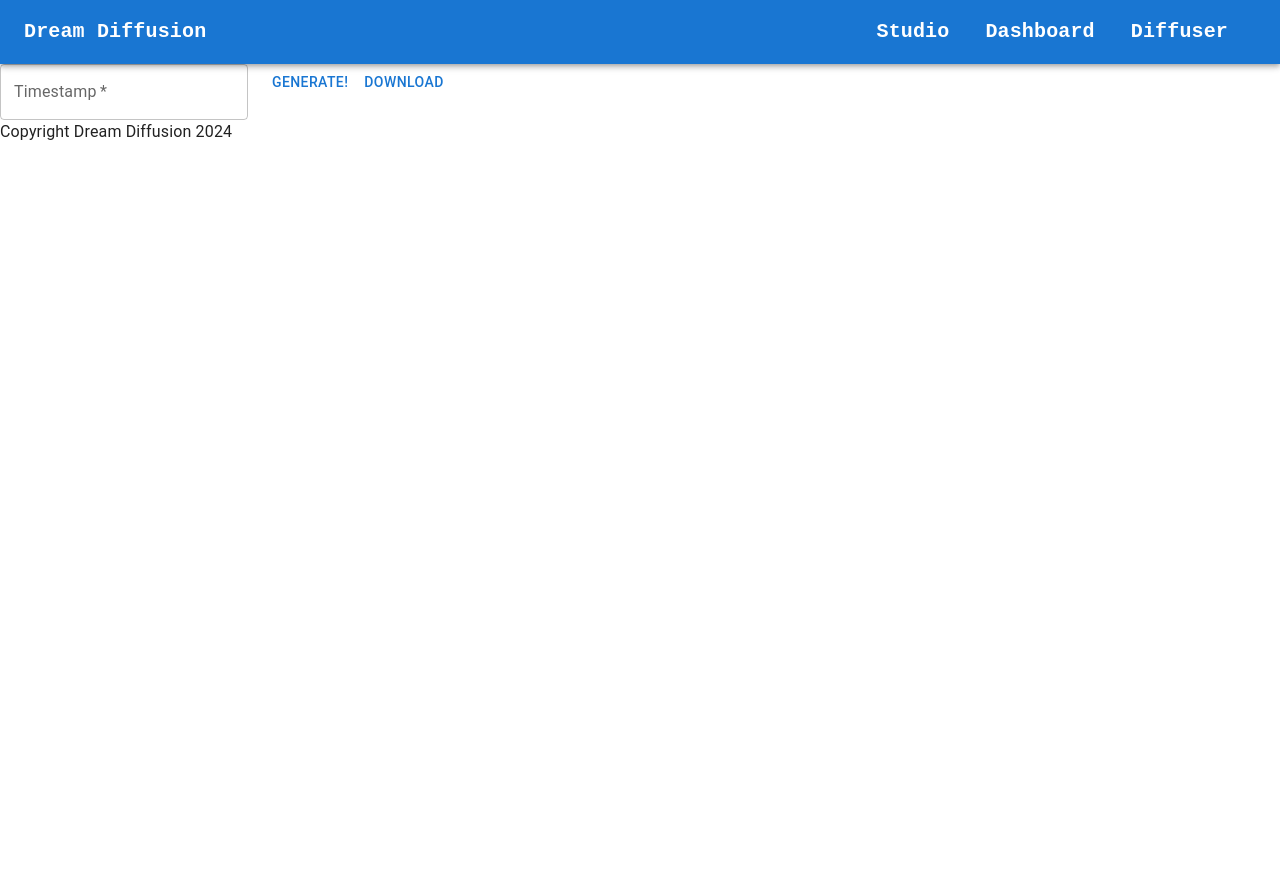
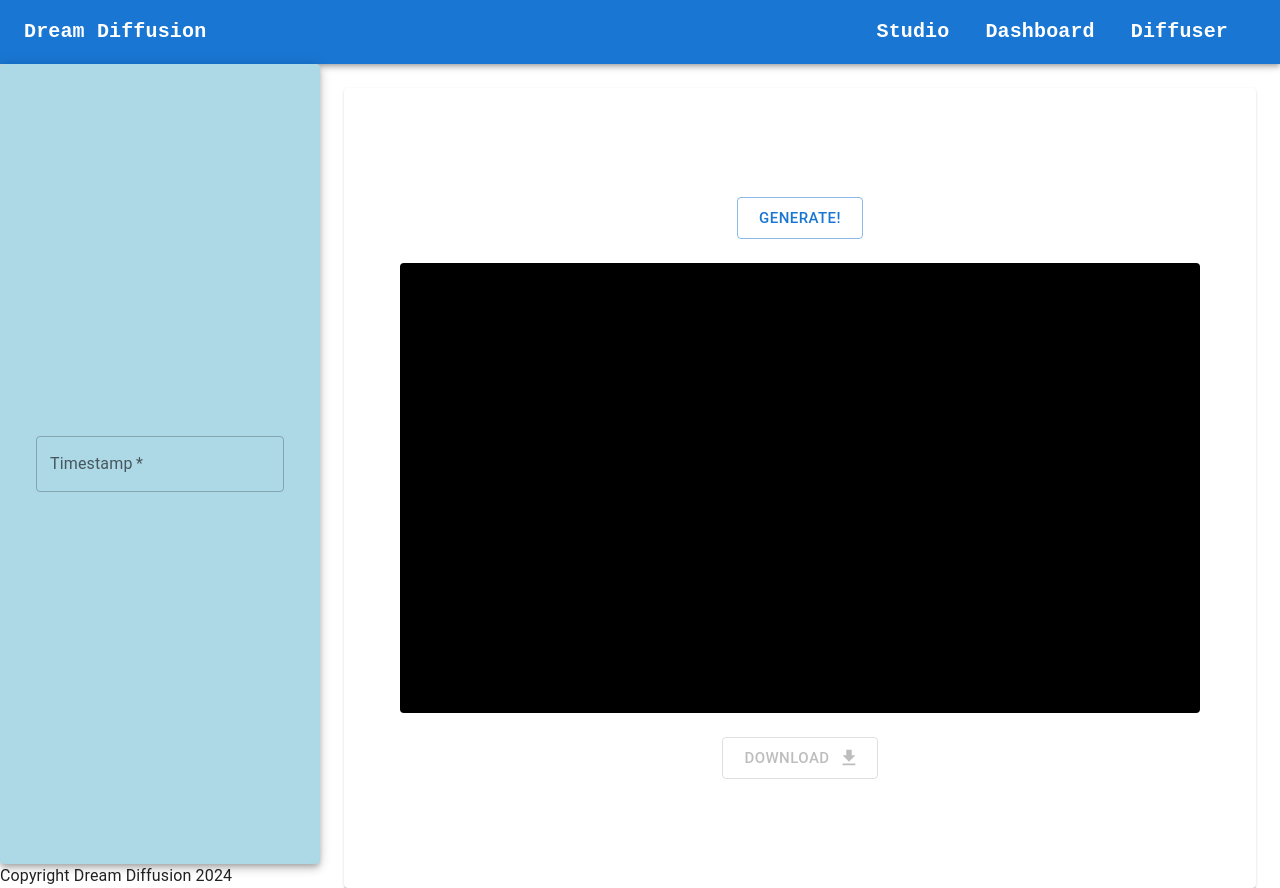
Before and after one commit to Physlex/natHack2024, a React app in the folder src-vite/: page /diffuser in a window 1280 px wide. Before the commit the page ends 800 px from the top, so only its background shows below. Built offline with nearby package versions, Linux system fonts and the light colour scheme; the HTML template or start-up script is replaced by a standard one.

Commit message:
Styling diffusion page, adding black box for video when generated, need to enable download button when finished

```diff
--- a/src-vite/package.json
+++ b/src-vite/package.json
@@ -12,6 +12,7 @@
   "dependencies": {
     "@emotion/react": "^11.13.3",
     "@emotion/styled": "^11.13.0",
+    "@mui/icons-material": "^6.1.7",
     "@mui/material": "^6.1.7",
     "@types/chartjs": "^0.0.31",
     "@types/react-chartjs-2": "^2.0.2",
--- a/src-vite/src/pages/diffuser/Diffuser.tsx
+++ b/src-vite/src/pages/diffuser/Diffuser.tsx
@@ -4,7 +4,8 @@
 
 
 import React, { useState } from "react";
-import { Grid2 as Grid, Stack, TextField, Button, } from "@mui/material";
+import { Grid2 as Grid, Stack, TextField, Button, Paper, Box } from "@mui/material";
+import DownloadIcon from '@mui/icons-material/Download';
 
 
 type SettingProps = {
@@ -88,27 +89,78 @@ export default function Diffuser(): JSX.Element {
 
         }
     }
+    // Enable/disabling download button when it is available
+    const [isDownloadEnabled, setDownloadEnabled] = useState(false);
+    // Temporary code so I do not forget how this works
+    const handleEnableDownload = () => {
+      setDownloadEnabled(true); // Enable the button
+    };
 
     return (
-        <Grid container spacing={2} id="diffuser" component="div">
-            <Grid>
+        <Grid container sx={{ height: '100vh' }}>
+        {/* Left Box */}
+        <Grid size={3}>
+          <Paper elevation={5}
+            sx={{
+              backgroundColor: 'lightblue',
+              height: '100%',
+              display: 'flex',
+              alignItems: 'center',
+              justifyContent: 'center',
+            }}
+          >
             <SettingsMenu>
                 <Setting
                 name="timestamps"
                 label="Timestamp"
                 onChange={handleTimestampChange} />
             </SettingsMenu>
+          </Paper>
         </Grid>
-            <Grid>
+
+        {/* Right Box */}
+        <Grid size={9}>
+          <Paper elevation={1}
+            sx={{
+              backgroundColor: 'white',
+              height: '100%',
+              display: 'flex',
+              alignItems: 'center',
+              justifyContent: 'center', // Space buttons apart
+              flexDirection: 'column',
+              padding: 5, // Add padding to avoid edges
+              margin: 3,
+            }}
+          >
             <Button
                 className="generate-diffusion"
-                    onClick={handleButtonClick}>
+                variant="outlined"
+                size="large"
+                onClick={handleButtonClick}
+                >
+
                 Generate!
             </Button>
+            <Box
+                sx={{
+                    width: 800,
+                    height: 450,
+                    borderRadius: 1,
+                    bgcolor: 'black',
+                    margin: 3
+                }}
+            >
+            </Box>
             <Button
-                    className="donwnload-diffusion">
+                className="donwnload-diffusion"
+                variant="outlined"
+                size="large"
+                endIcon={<DownloadIcon />}
+                disabled
+                >
                 Download
             </Button>
+          </Paper>
         </Grid>
       </Grid>
     );
```
Also changed, not shown: 1 other file (tests, documents, lock files or other folders). Lines whose indentation alone changed are shown as unchanged.
